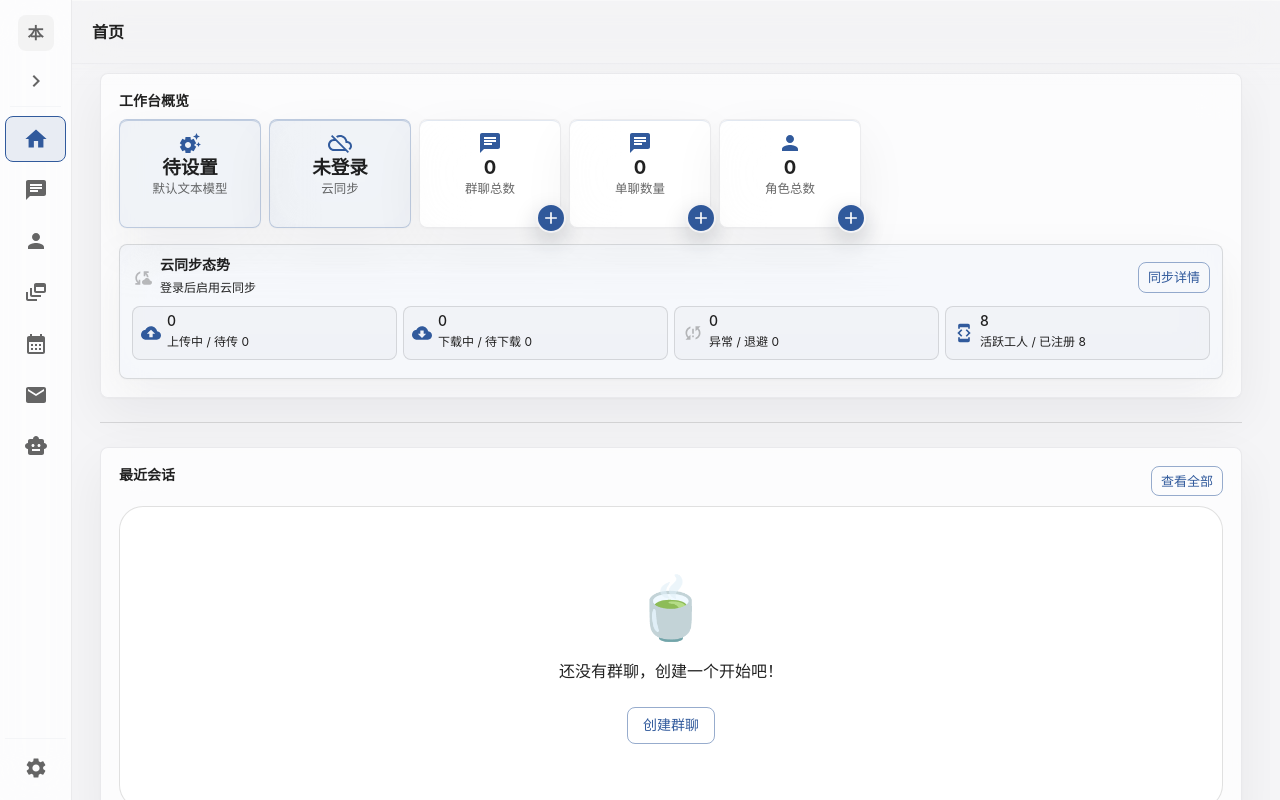
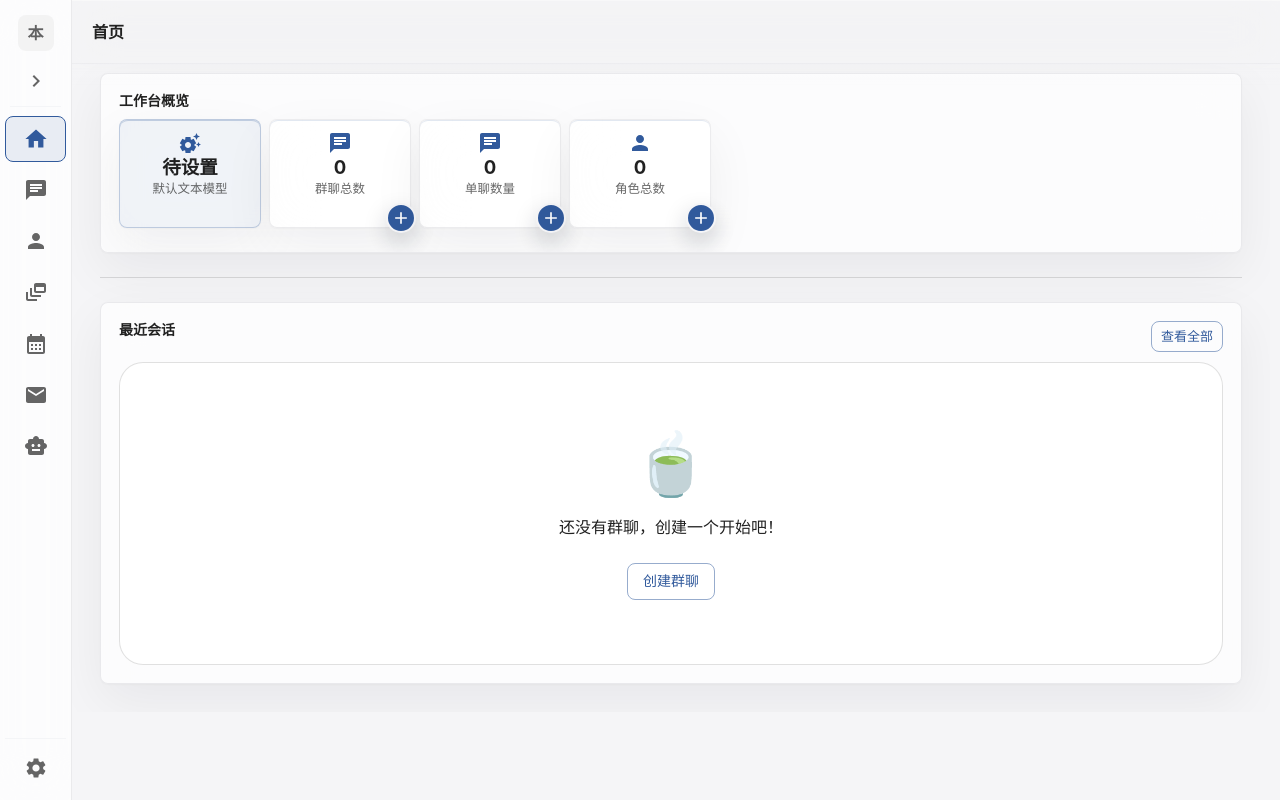
Before and after one commit to iwxyi/Pneumata-Client, a React (Vite) app: page / in a window 1280 px wide. Built offline with nearby package versions, Linux system fonts and the light colour scheme.

Commit message:
简化首页云同步摘要卡片

```diff
--- a/src/pages/HomePage.tsx
+++ b/src/pages/HomePage.tsx
@@ -5,9 +5,7 @@ import type { Theme } from '@mui/material/styles';
 import AddIcon from '@mui/icons-material/Add';
 import AutoAwesomeIcon from '@mui/icons-material/AutoAwesome';
 import ChatIcon from '@mui/icons-material/Chat';
-import CloudOffIcon from '@mui/icons-material/CloudOff';
 import CloudDownloadIcon from '@mui/icons-material/CloudDownload';
-import CloudSyncIcon from '@mui/icons-material/CloudSync';
 import CloudUploadIcon from '@mui/icons-material/CloudUpload';
 import DeveloperModeIcon from '@mui/icons-material/DeveloperMode';
 import MenuBookIcon from '@mui/icons-material/MenuBook';
@@ -203,21 +201,6 @@ function buildStatIconSx(color: string) {
   };
 }
 
-function buildSyncMetricSx() {
-  return {
-    minWidth: 0,
-    display: 'flex',
-    alignItems: 'center',
-    gap: 0.75,
-    px: 1,
-    py: 0.85,
-    border: 1,
-    borderColor: 'divider',
-    borderRadius: 1,
-    bgcolor: (theme: Theme) => theme.palette.mode === 'light' ? 'rgba(15,23,42,0.025)' : 'rgba(255,255,255,0.035)',
-  };
-}
-
 function buildGridSx(columns?: { xs: string; sm: string; lg?: string; xl?: string }) {
   return {
     display: 'grid',
@@ -344,13 +327,35 @@ export default function HomePage() {
     needsLogin,
     workerEntries,
   ]);
-  const syncSummaryText = syncOverview.severity === 'off'
-    ? (needsLogin ? '登录后启用云同步' : '云同步已关闭')
-    : syncOverview.severity === 'attention'
-      ? '需要处理同步异常'
-      : syncOverview.severity === 'syncing'
-        ? '同步任务正在后台推进'
-        : '本地与云端保持轻量检查';
+  const syncUploadingCount = syncOverview.uploading + syncOverview.pendingUpload;
+  const syncDownloadingCount = syncOverview.checkingDownloads + syncOverview.pendingDownload;
+  const syncExceptionCount = syncOverview.failedUpload + syncOverview.failedScopes + syncOverview.backoffScopes;
+  const syncStatusStats: HomeOverviewCard[] = (!needsLogin && cloudSyncEnabled) ? [
+    ...(syncUploadingCount > 0 ? [{
+      label: syncOverview.uploading > 0 ? `${syncOverview.uploading} 正在上传` : '等待上传',
+      value: syncUploadingCount,
+      icon: <CloudUploadIcon />,
+      color: 'primary.main',
+      onOpen: () => navigate('/account/sync-status'),
+      attention: syncOverview.uploading > 0,
+    }] : []),
+    ...(syncDownloadingCount > 0 ? [{
+      label: syncOverview.checkingDownloads > 0 ? `${syncOverview.checkingDownloads} 正在下载` : '等待下载',
+      value: syncDownloadingCount,
+      icon: <CloudDownloadIcon />,
+      color: 'primary.main',
+      onOpen: () => navigate('/account/sync-status'),
+      attention: syncOverview.checkingDownloads > 0,
+    }] : []),
+    ...(syncExceptionCount > 0 ? [{
+      label: '未读同步异常',
+      value: syncExceptionCount,
+      icon: <SyncProblemIcon />,
+      color: 'warning.main',
+      onOpen: () => navigate('/account/sync-status'),
+      attention: true,
+    }] : []),
+  ].slice(0, 3) : [];
 
   const attentionStats: HomeOverviewCard[] = [
     ...(needsAIModelSetup ? [{
@@ -359,14 +364,6 @@ export default function HomePage() {
       icon: <SettingsSuggestIcon />,
       color: 'primary.main',
       onOpen: () => navigate('/models'),
-      attention: true,
-    }] : []),
-    ...(needsLogin ? [{
-      label: '云同步',
-      value: '未登录',
-      icon: <CloudOffIcon />,
-      color: 'primary.main',
-      onOpen: () => navigate('/login'),
       attention: true,
     }] : []),
     ...(developerMode ? [{
@@ -407,6 +404,7 @@ export default function HomePage() {
 
   const stats: HomeOverviewCard[] = [
     ...attentionStats,
+    ...syncStatusStats,
     {
       label: t('home.totalChats'),
       value: totalGroupChats,
@@ -473,61 +471,6 @@ export default function HomePage() {
               </Box>
             ))}
           </Box>
-          <SurfaceCard
-            sx={{
-              mt: 1.25,
-              borderColor: syncOverview.severity === 'attention'
-                ? 'warning.main'
-                : syncOverview.severity === 'syncing'
-                  ? 'primary.main'
-                  : 'divider',
-              bgcolor: (theme: Theme) => syncOverview.severity === 'attention'
-                ? theme.palette.mode === 'light' ? 'rgba(245,158,11,0.06)' : 'rgba(245,158,11,0.10)'
-                : theme.palette.mode === 'light' ? 'rgba(49,90,156,0.035)' : 'rgba(120,156,220,0.06)',
-            }}
-            contentSx={{ p: { xs: 1.25, sm: 1.5 } }}
-          >
-            <Box sx={{ display: 'flex', alignItems: { xs: 'flex-start', sm: 'center' }, justifyContent: 'space-between', gap: 1, mb: 1, flexDirection: { xs: 'column', sm: 'row' } }}>
-              <Box sx={{ display: 'flex', alignItems: 'center', gap: 1, minWidth: 0 }}>
-                <CloudSyncIcon color={syncOverview.severity === 'attention' ? 'warning' : syncOverview.severity === 'off' ? 'disabled' : 'primary'} fontSize="small" />
-                <Box sx={{ minWidth: 0 }}>
-                  <Typography variant="subtitle2" sx={{ fontWeight: 700, lineHeight: 1.2 }}>云同步态势</Typography>
-                  <Typography variant="caption" color="text.secondary">{syncSummaryText}</Typography>
-                </Box>
-              </Box>
-              <Button size="small" variant="outlined" onClick={() => navigate('/account/sync-status')}>同步详情</Button>
-            </Box>
-            <Box sx={{ display: 'grid', gridTemplateColumns: { xs: 'repeat(2, minmax(0, 1fr))', md: 'repeat(4, minmax(0, 1fr))' }, gap: 0.75 }}>
-              <Box sx={buildSyncMetricSx()}>
-                <CloudUploadIcon color="primary" fontSize="small" />
-                <Box sx={{ minWidth: 0 }}>
-                  <Typography variant="subtitle2" sx={{ lineHeight: 1 }}>{syncOverview.uploading}</Typography>
-                  <Typography variant="caption" color="text.secondary">上传中 / 待传 {syncOverview.pendingUpload}</Typography>
-                </Box>
-              </Box>
-              <Box sx={buildSyncMetricSx()}>
-                <CloudDownloadIcon color="primary" fontSize="small" />
-                <Box sx={{ minWidth: 0 }}>
-                  <Typography variant="subtitle2" sx={{ lineHeight: 1 }}>{syncOverview.checkingDownloads}</Typography>
-                  <Typography variant="caption" color="text.secondary">下载中 / 待下载 {syncOverview.pendingDownload}</Typography>
-                </Box>
-              </Box>
-              <Box sx={buildSyncMetricSx()}>
-                <SyncProblemIcon color={syncOverview.failedUpload + syncOverview.failedScopes + syncOverview.backoffScopes > 0 ? 'warning' : 'disabled'} fontSize="small" />
-                <Box sx={{ minWidth: 0 }}>
-                  <Typography variant="subtitle2" sx={{ lineHeight: 1 }}>{syncOverview.failedUpload + syncOverview.failedScopes}</Typography>
-                  <Typography variant="caption" color="text.secondary">异常 / 退避 {syncOverview.backoffScopes}</Typography>
-                </Box>
-              </Box>
-              <Box sx={buildSyncMetricSx()}>
-                <DeveloperModeIcon color="primary" fontSize="small" />
-                <Box sx={{ minWidth: 0 }}>
-                  <Typography variant="subtitle2" sx={{ lineHeight: 1 }}>{syncOverview.activeWorkers.length}</Typography>
-                  <Typography variant="caption" color="text.secondary">活跃工人 / 已注册 {syncOverview.registeredWorkers}</Typography>
-                </Box>
-              </Box>
-            </Box>
-          </SurfaceCard>
         </SurfaceCard>
 
         <Divider />
```
